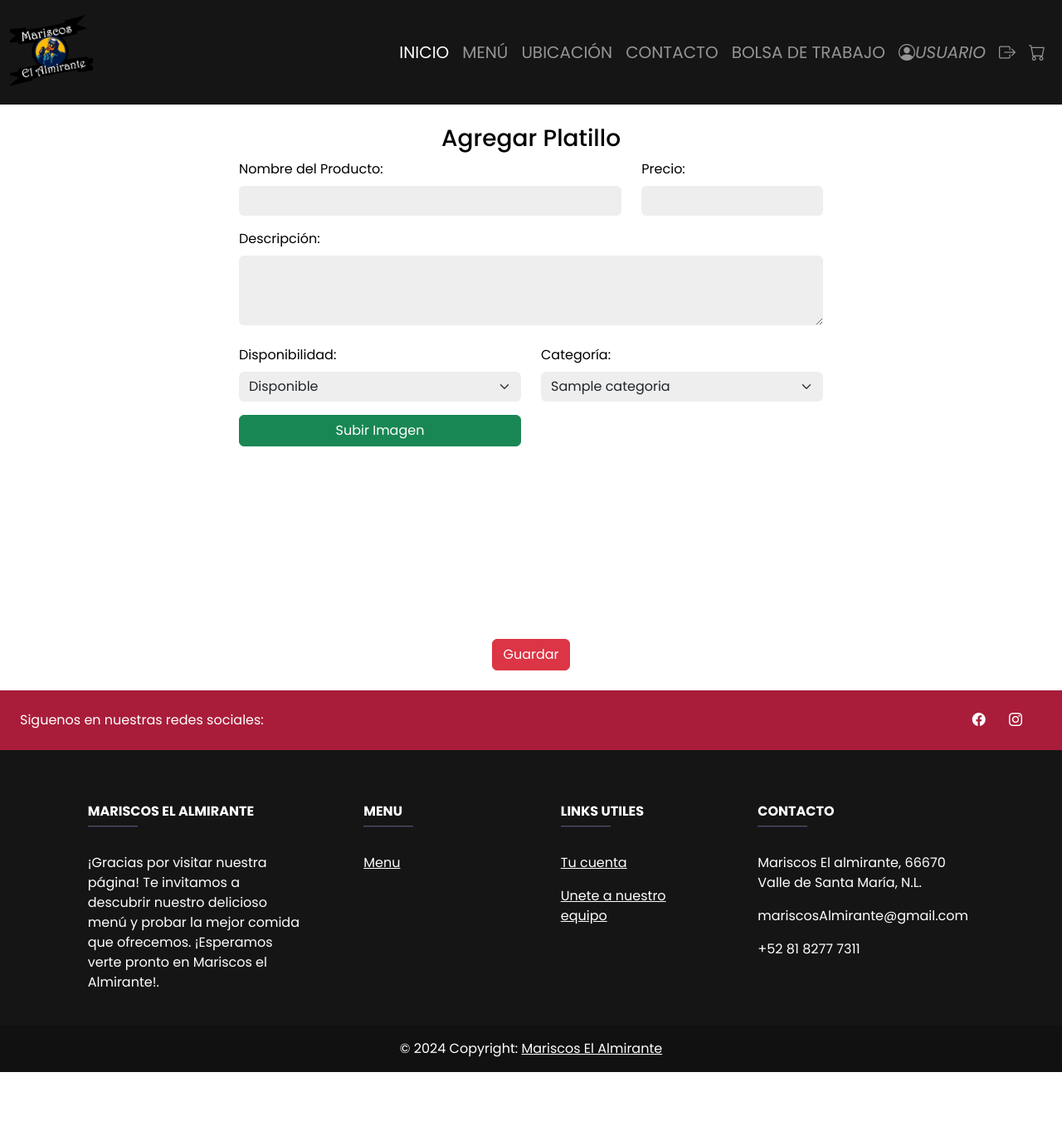
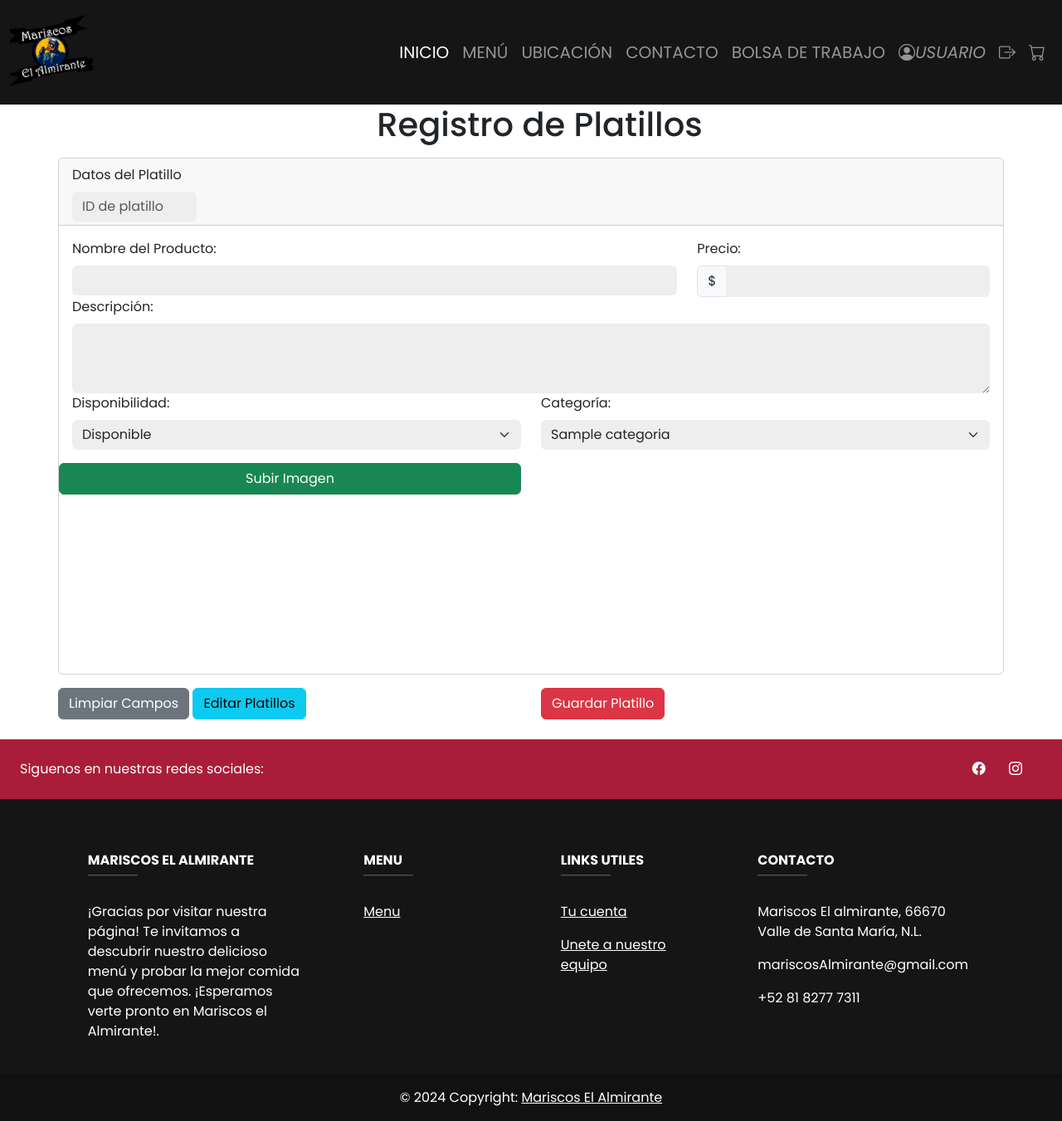
Before and after one commit to MaximoCoder/ElAlmiranteWEB, a PHP site: template views/admin/Agregar_Productos.php in a window 1280 px wide. Shown: the whole page at 83% size. Before the commit the page ends 1292 px from the top, so only its background shows below. Run offline with PHP 8.4, Linux system fonts and the light colour scheme; the template is opened without the code that fills it: most values are stand-ins (such as "Sample title", 1, 10 or a date in 2020).

Commit message:
Interfaz Agregar_Productos

```diff
--- a/views/admin/Agregar_Productos.php
+++ b/views/admin/Agregar_Productos.php
@@ -1,82 +1,118 @@
-<div class="container mt-4 card-add-product  ">
-    <div class="text-white  ">
-        <form  id="platillo-form">
-            <h3 class="text-center text-black">Agregar Platillo</h3>
-            <div class="row">
-                <div class="col-lg-8 mb-3">
-                    <label for="nombrePlatillo" class="form-label text-black">Nombre del Producto:</label>
-                    <input type="text" class="form-control nueva-clase"  name="NombrePlatillo" required>
-                </div>
-                <div class="col-lg-4 mb-3">
-                    <label for="precioPlatillo" class="form-label text-black">Precio:</label>
-                    <input type="number" step="1" class="form-control nueva-clase" name="PrecioPlatillo" required>
+<div class="content-wrapper">
+    <div class="content-header">
+        <div class="container-fluid">
+            <div class="row mb-2">
+                <div class="col-md-12">
+                    <div class="m-0 text-dark text-center text-lg">
+                        <h1><i class="fas fa-utensils"></i>&nbsp;&nbsp;Registro de Platillos</h1>
                     </div>
                 </div>
-
-            <div class="row">
-                <div class="col-lg-12 mb-4">
-                    <label for="descripcionPlatillo" class="form-label text-black">Descripción:</label>
-                    <textarea class="form-control nueva-clase" name="DescripcionPlatillo"  rows="3" required></textarea>
             </div>
         </div>
-
+    </div>
+    <div class="content">
+        <div class="container-fluid">
+            <div style="max-width: 1140px;margin: 0 auto;">
+                <form id="platillo-form">
+                    <div class="card card-primary">
+                        <div class="card-header">
+                            <div class="card-title">Datos del Platillo</div>
+                            <div class="float-right" style="height: 2rem; width: 150px">
+                                <input type="text" class="form-control" placeholder="ID de platillo" name="producto_codigo" readonly>
+                            </div>
+                        </div>
+                        <div class="card-body">
                             <div class="row">
-                <div class="col-md-6 mb-3">
-                    <label for="disponibilidad" class="form-label text-black">Disponibilidad:</label>
-                    <select class="form-control form-select nueva-clase" name="Disponibilidad"  required>
+                                <div class="col-md-8">
+                                    <div class="form-group">
+                                        <label for="nombrePlatillo" class="form-label">Nombre del Producto:</label>
+                                        <input type="text" class="form-control nueva-clase" name="NombrePlatillo" required>
+                                    </div>
+                                </div>
+                                <div class="col-md-4">
+                                    <div class="form-group">
+                                        <label for="precioPlatillo" class="form-label">Precio:</label>
+                                        <div class="input-group">
+                                            <span class="input-group-text">$</span>
+                                            <input type="number" step="0.01" class="form-control nueva-clase" name="PrecioPlatillo" required>
+                                        </div>
+                                    </div>
+                                </div>
+                            </div>
+                            <div class="row">
+                                <div class="col-md-12">
+                                    <div class="form-group">
+                                        <label for="DescripciónPlatillo" class="form-label">Descripción:</label>
+                                        <textarea class="form-control nueva-clase" name="DescripciónPlatillo" rows="3" required></textarea>
+                                    </div>
+                                </div>
+                            </div>
+                            <div class="row">
+                                <div class="col-md-6">
+                                    <div class="form-group">
+                                        <label for="disponibilidad" class="form-label">Disponibilidad:</label>
+                                        <select class="form-control form-select nueva-clase" name="Disponibilidad" required>
                                             <option value="Disponible">Disponible</option>
                                             <option value="No Disponible">No Disponible</option>
                                         </select>
                                     </div>
-                <div class="col-md-6 mb-3">
-                    <label for="categoria" class="form-label text-black">Categoría:</label>
-                    <select class="form-control form-select nueva-clase" name="IdCategoria" id="IdCategoria"  required>
+                                </div>
+                                <div class="col-md-6">
+                                    <div class="form-group">
+                                        <label for="categoria" class="form-label">Categoría:</label>
+                                        <select class="form-control form-select nueva-clase" name="IdCategoría" id="IdCategoría" required>
                                             <?php foreach ($categorias as $categoria) : ?>
                                                 <option value="<?= $categoria['IdCategoría'] ?>"><?= $categoria['NombreCategoría'] ?></option>
                                             <?php endforeach; ?>
                                         </select>
                                     </div>
                                 </div>
-
+                            </div>
+                        </div>
                         <div class="row">
-                <div class="col-md-6 mb-3">
+                            <div class="col-md-6">
                                 <button type="button" class="btn btn-success w-100" id="subirImagenBtn">Subir Imagen</button>
-                    <input type="file" name="imagenProducto" id="imagenProducto" accept="image/*" class="d-none" required>
+                                <input type="file" name="img" id="img" accept="image/*" class="d-none" required>
                             </div>
-                <div class="col-md-6 mb-3">
+                            <div class="col-md-6">
                                 <button type="button" id="eliminarImagen" class="btn btn-danger w-100" style="display: none;">Eliminar Imagen</button>
                             </div>
                         </div>
-
                         <div class="row">
                             <div class="col-md-12 mb-3">
-                    <div class="d-flex justify-content-center align-items-center" style="height: 200px; ">
+                                <div class="d-flex justify-content-center align-items-center" style="height: 200px;">
                                     <img src="#" id="previewImagen" style="max-width: 100%; max-height: 100%; display: none;" alt="Vista previa">
                                 </div>
                             </div>
                         </div>
-
-            <div class="row">
-                <div class="col-md-12 text-center">
-                    <input type="submit" onclick="addPlatilloForm()" class="btn btn-danger" value="Guardar">
+                    </div>
+                    <div class="row mt-3">
+                        <div class="col-6 text-left">
+                            <button type="button" id="limpiarCampos" class="btn btn-secondary" onclick="limpiarFormulario()">Limpiar Campos</button>
+                            <a href="../admin/Editar_Productos" class="btn btn-info">Editar Platillos</a> <!-- Ajusta la ruta según tu estructura -->
+                        </div>
+                        <div class="col-6 text-right">
+                            <input type="submit" onclick="addPlatilloForm()" class="btn btn-danger" value="Guardar Platillo">
                         </div>
                     </div>
                 </form>
+            </div>
+        </div>
     </div>
 </div>
 
 <script>
     // Script para subir imagen y mostrar vista previa
     const subirImagenBtn = document.getElementById('subirImagenBtn');
-    const imagenProducto = document.getElementById('imagenProducto');
+    const img = document.getElementById('img');
     const previewImagen = document.getElementById('previewImagen');
     const eliminarImagenBtn = document.getElementById('eliminarImagen');
 
     subirImagenBtn.addEventListener('click', () => {
-        imagenProducto.click();
+        img.click();
     });
 
-    imagenProducto.addEventListener('change', (event) => {
+    img.addEventListener('change', (event) => {
         const file = event.target.files[0];
         if (file) {
             const reader = new FileReader();
@@ -90,9 +126,15 @@
     });
 
     eliminarImagenBtn.onclick = function() {
-        imagenProducto.value = "";
+        img.value = "";
         previewImagen.src = "";
         previewImagen.style.display = 'none';
         this.style.display = 'none';
     };
+
+    function limpiarFormulario() {
+        document.getElementById("platillo-form").reset();
+        eliminarImagenBtn.style.display = 'none';
+        previewImagen.style.display = 'none';
+    }
 </script>
```
Lines whose indentation alone changed are shown as unchanged.
